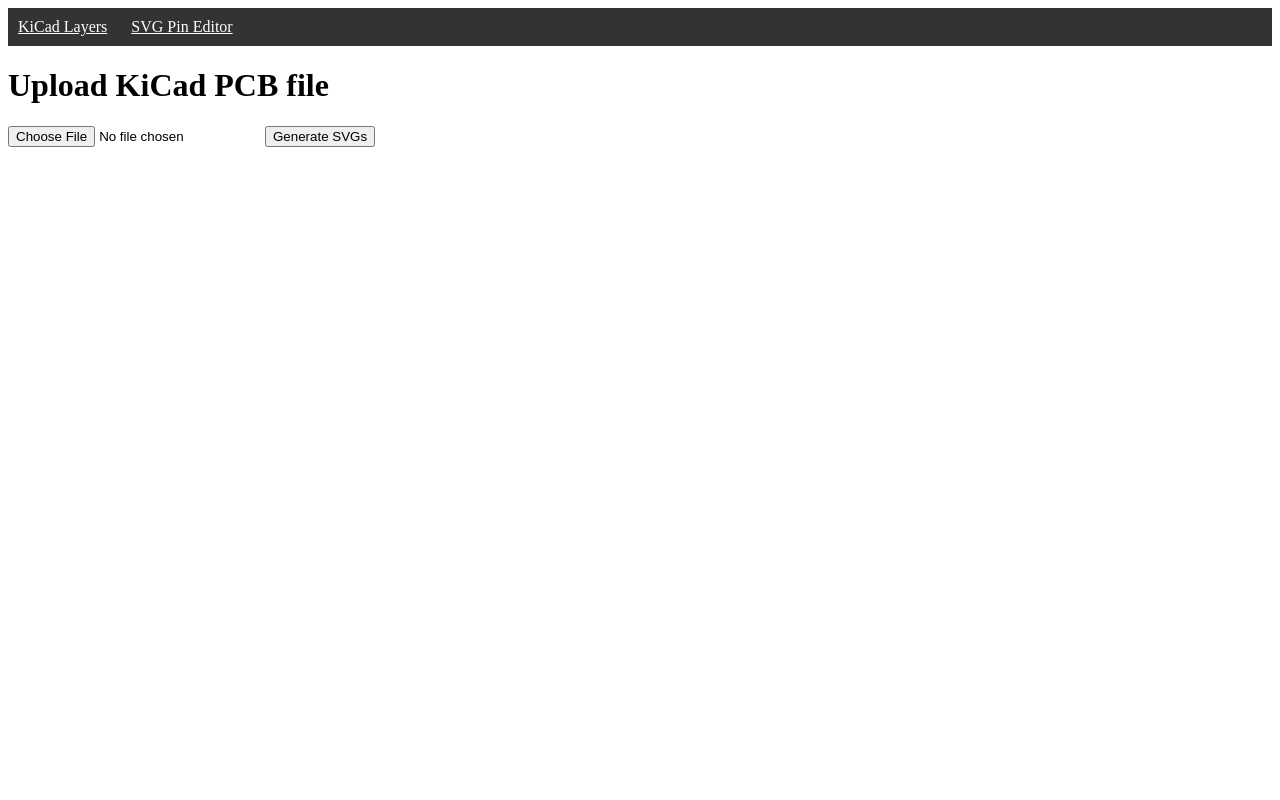
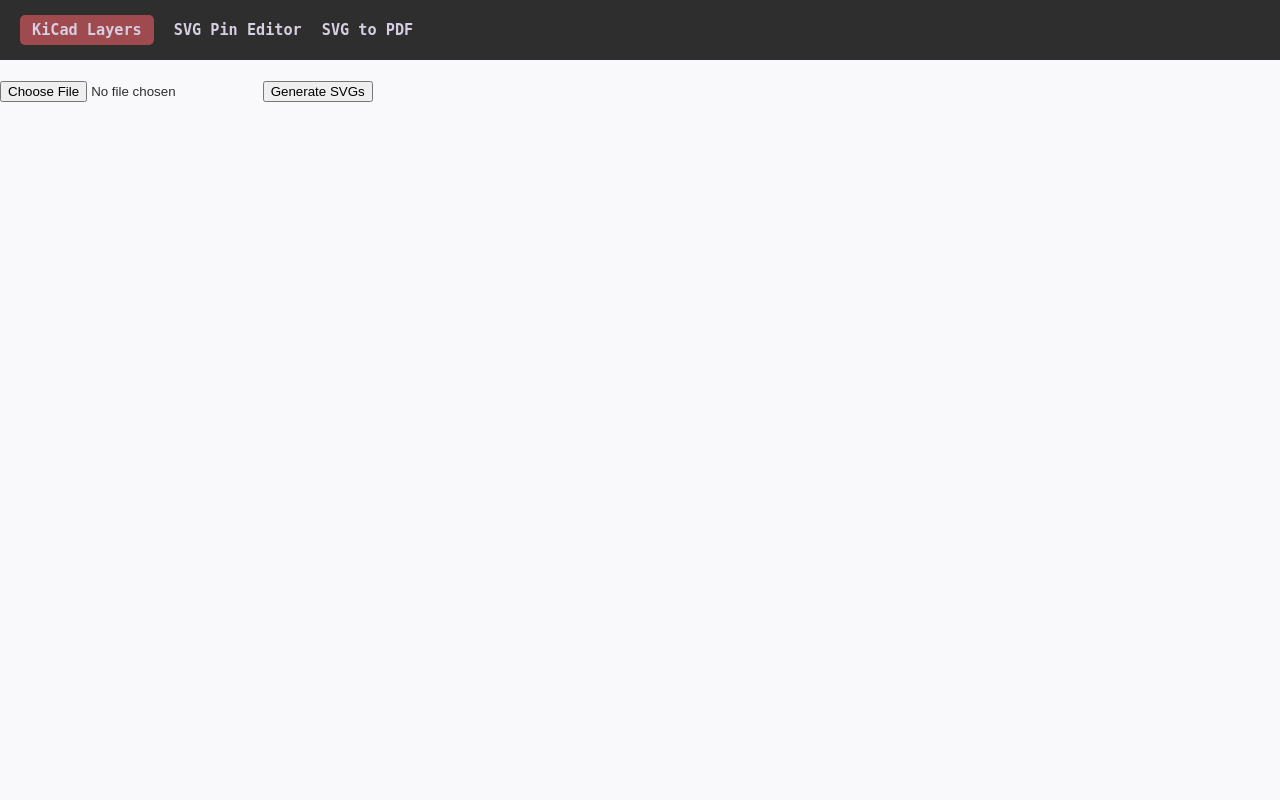
Before and after one commit to mtoldi/svg2pinout, a Flask app: page /kicad in a window 1280 px wide. Run offline with Flask 3, Linux system fonts and the light colour scheme.

Commit message:
tweaks and navbar updates

```diff
--- a/templates/kicad_index.html
+++ b/templates/kicad_index.html
@@ -2,12 +2,60 @@
 <html>
 <head>
   <title>KiCad SVG Export</title>
+
+
+<style>
+
+body {
+  font-family: 'Source Code Pro', monospace;
+  margin: 0;
+  height: 100vh;
+  display: flex;
+  flex-direction: column;
+  background-color: #F9F8FB;
+  color: #2E2E2E;
+  overflow: hidden;
+}
+
+#navbar {
+  position: absolute;
+  top: 0;
+  left: 0;
+  right: 0;
+  height: 40px;
+  background: #2E2E2E;
+  color: #D6CFE1;
+  padding: 10px 20px;
+  display: flex;
+  gap: 20px;
+  align-items: center;
+  z-index: 10;
+}
+
+#navbar a {
+  color: #D6CFE1;
+  text-decoration: none;
+  font-weight: bold;
+  font-size: 0.95rem;
+}
+
+#navbar a.active {
+  background-color: #9E4A4F;
+  padding: 6px 12px;
+  border-radius: 5px;
+}
+
+</style>
+
+
 </head>
+
+
 <body>
-  <div style="background:#333; color:white; padding:10px;">
-    <a href="/kicad" style="color:white; margin-right:20px;">KiCad Layers</a>
-    <a href="/editor-upload" style="color:white;">SVG Pin Editor</a>
-
+  <div id="navbar">
+    <a href="/kicad" class="active">KiCad Layers</a>
+    <a href="/editor-upload">SVG Pin Editor</a>
+    <a href="/composer">SVG to PDF</a>
   </div>
 
   <h1>Upload KiCad PCB file</h1>
```
Also changed, not shown: templates/editor.html (+33 -4 lines), templates/layers.html (+60 -5 lines), templates/svg_index.html (+13 -6 lines), static/svg_layers/Accelerometer_Gyroscope_Magnetometer_LSM9DS1TR_breakout-Edge_Cuts.svg (added), static/svg_layers/Accelerometer_Gyroscope_Magnetometer_LSM9DS1TR_breakout-F_Mask.svg (added), static/svg_layers/Accelerometer_Gyroscope_Magnetometer_LSM9DS1TR_breakout-F_Silkscreen.svg (added), static/svg_layers/Accelerometer_Gyroscope_Magnetometer_LSM9DS1TR_breakout-User_Drawings.svg (added), static/svg_layers/Dasduino_CONNECTPLUS-Edge_Cuts.svg (deleted), static/svg_layers/Dasduino_CONNECTPLUS-F_Mask.svg (deleted), static/svg_layers/Dasduino_CONNECTPLUS-F_Silkscreen.svg (deleted), static/svg_layers/Dasduino_CONNECTPLUS-User_Drawings.svg (deleted), static/uploaded/sku.svg.
